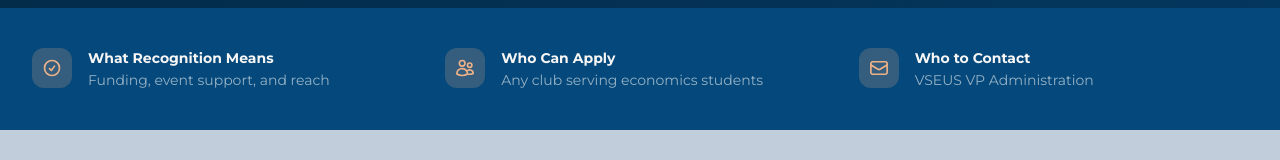
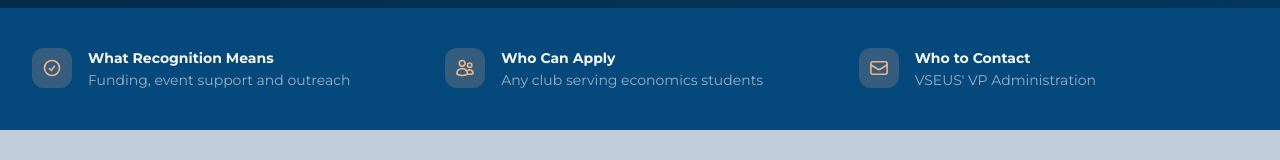
Before and after one commit to Mr-Slope/VSEUS-website, a Next.js app: page /clubs in a window 1280 px wide. Shown: the part 528-688 px from the top of the page. Built offline with nearby package versions, Linux system fonts and the light colour scheme.

Commit message:
copy(clubs): fix the recognition blurb and the VP Administration possessive
"Funding, event support, and reach" becomes "Funding, event support and
outreach", and the Who to Contact label takes the possessive to match the rest
of the page.

```diff
--- a/src/app/clubs/page.tsx
+++ b/src/app/clubs/page.tsx
@@ -91,7 +91,7 @@ export default function ClubsPage() {
               </div>
               <div>
                 <p className="text-offwhite font-bold text-sm">What Recognition Means</p>
-                <p className="text-offwhite/60 text-sm mt-0.5">Funding, event support, and reach</p>
+                <p className="text-offwhite/60 text-sm mt-0.5">Funding, event support and outreach</p>
               </div>
             </div>
             <div className="flex items-start gap-4">
@@ -113,7 +113,7 @@ export default function ClubsPage() {
               </div>
               <div>
                 <p className="text-offwhite font-bold text-sm">Who to Contact</p>
-                <p className="text-offwhite/60 text-sm mt-0.5">VSEUS VP Administration</p>
+                <p className="text-offwhite/60 text-sm mt-0.5">VSEUS&apos; VP Administration</p>
               </div>
             </div>
           </div>
```
